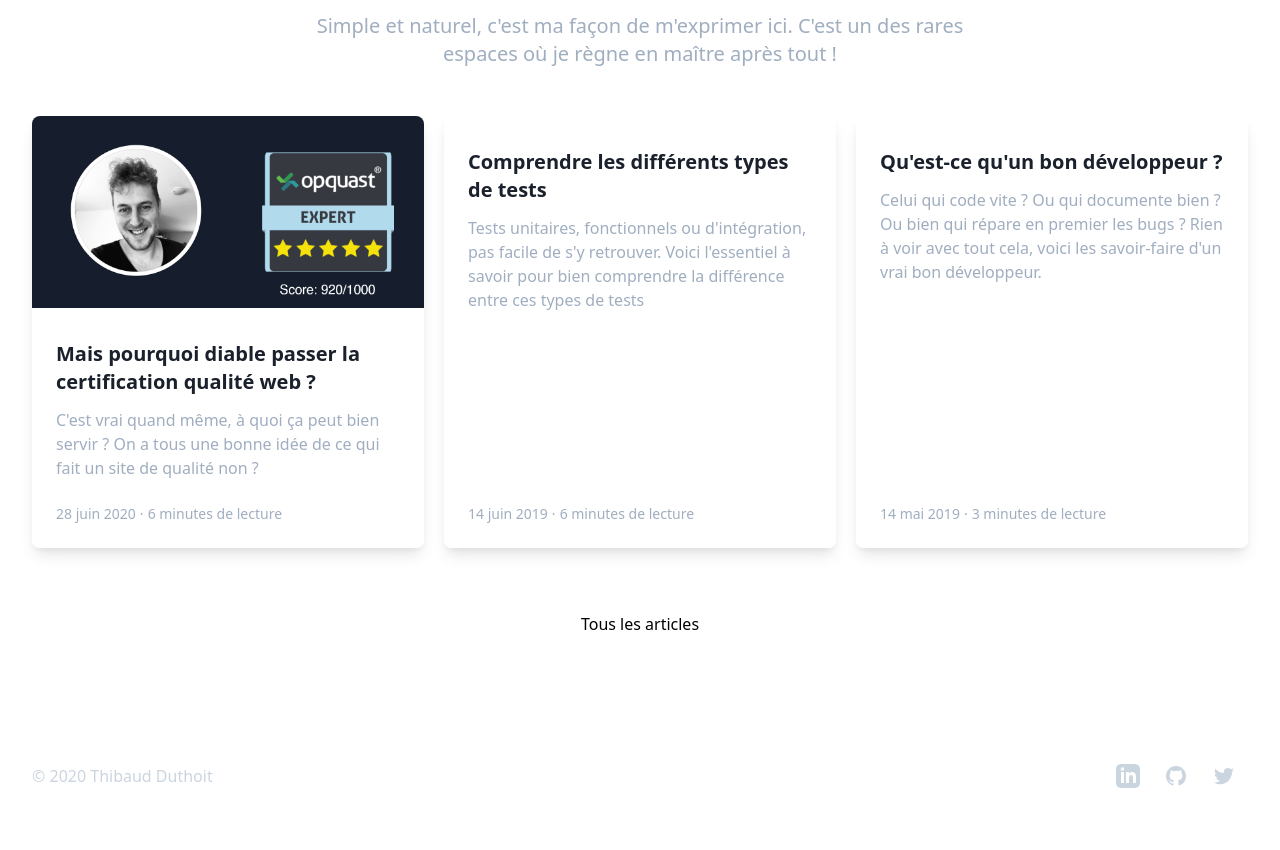
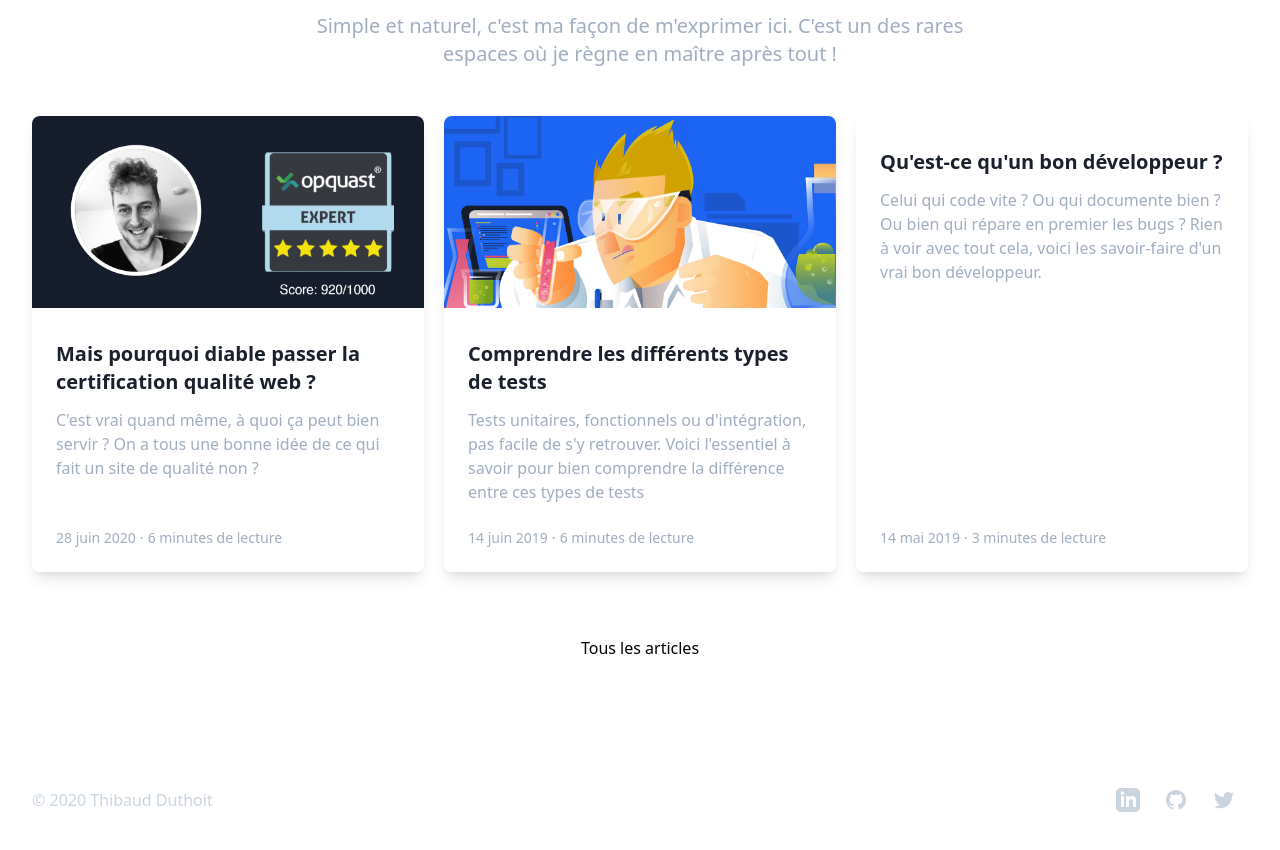
Before and after one commit to tidusia/thibaud-on-next, a Next.js app: page / in a window 1280 px wide. Shown: the part 6724-7574 px from the top of the page. Built offline with nearby package versions, Linux system fonts and the light colour scheme; what @tailwindcss/ui would draw is missing.

Commit message:
Add a picture for comprendre-differents-types-tests.md

```diff
--- a/content/blog/comprendre-differents-types-tests.md
+++ b/content/blog/comprendre-differents-types-tests.md
@@ -2,6 +2,8 @@
 title: Comprendre les différents types de tests
 date: "2019-06-14"
 timeReading: "6 minutes"
+picture: "/images/blog/un-dev-qui-teste.png"
+pictureAlt: Un développeur en chemise de chimiste, testant des fonctions dans des tubes en verre. Illustration [Mickaël Merley](https://mickaelmerley.com/)
 excerpt: Tests unitaires, fonctionnels ou d'intégration, pas facile de s'y retrouver. Voici l'essentiel à savoir pour bien comprendre la différence entre ces types de tests
 ---
 
--- a/pages/blog/[id].tsx
+++ b/pages/blog/[id].tsx
@@ -127,7 +127,7 @@ const BlogTemplate: NextPage<Props> = (props) => {
                   <img
                     className="mx-auto h-40 w-40 rounded-full"
                     src="/images/thibaud-duthoit.jpg"
-                    alt="Photo de profil de Thibaud Duthoit, développeur front-end spécialisé en React.js"
+                    alt="Profil de Thibaud Duthoit, développeur front-end spécialisé en React.js"
                   />
                 </footer>
                 <p>
```
Also changed, not shown: public/images/blog/un-dev-qui-teste.png (added).
